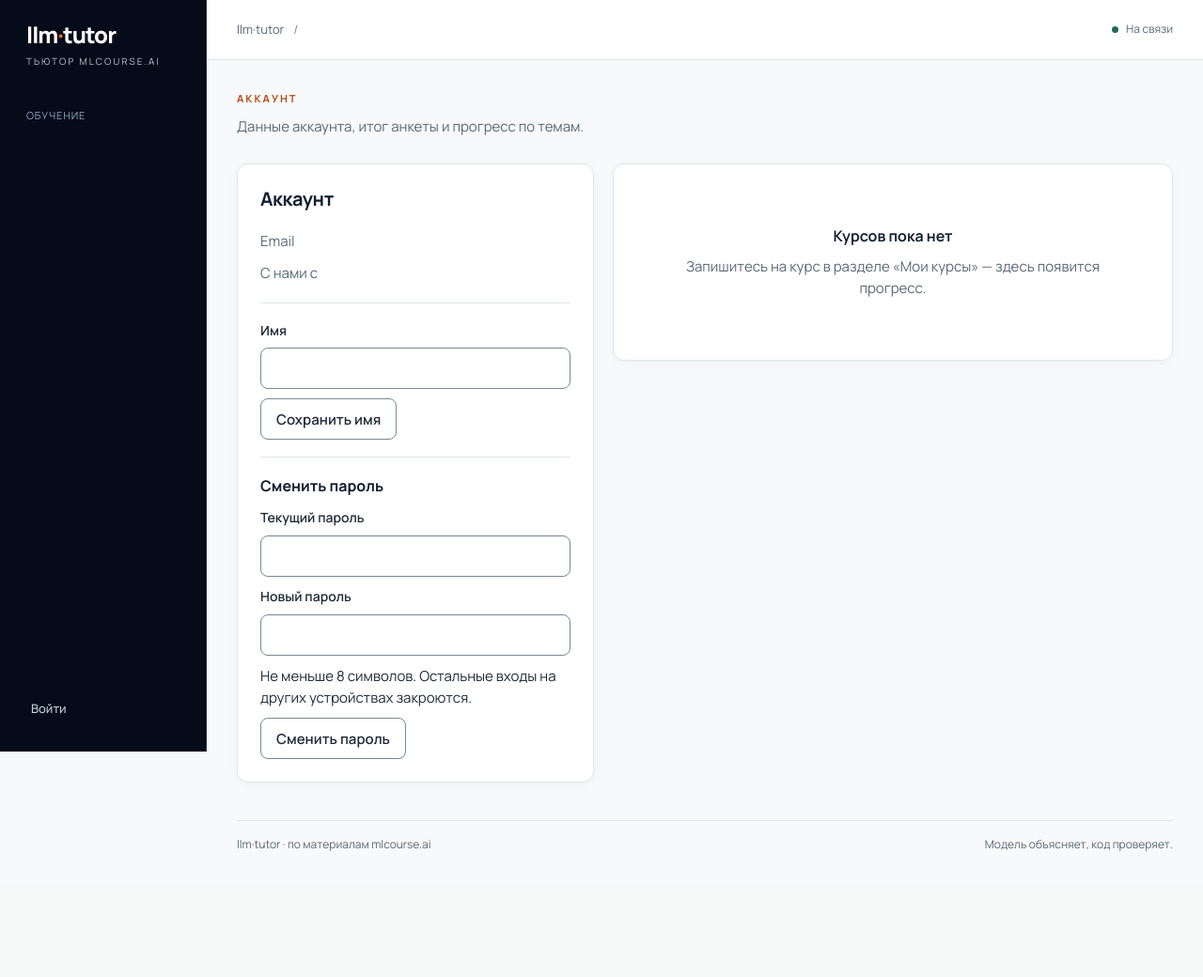
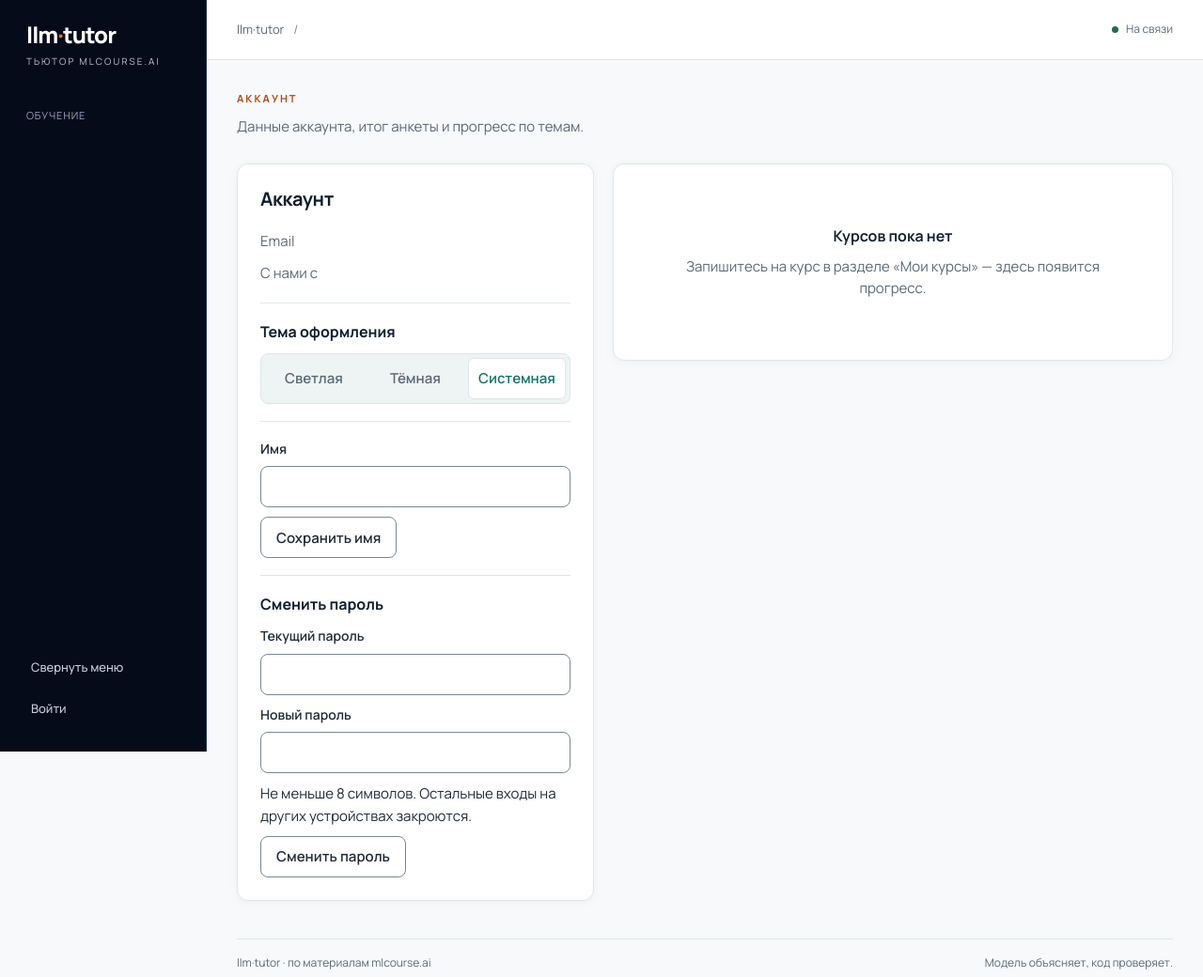
Before and after one commit to shumelkv23-alt/llm-tutor, a Python web app: template src/llm_tutor/web/templates/profile.html in a window 1280 px wide. Shown: the top 1040 px of the page at 94% size. Before the commit the page ends 906 px from the top, so only its background shows below. Run offline with Jinja, Linux system fonts and the light colour scheme; the template is opened without the code that fills it, so the values that code supplies are empty.

Commit message:
Срез 48: доводка дизайна — сворачиваемый сайдбар, тёмная тема
- prefs.js в <head> до отрисовки ставит тему и свёрнутый сайдбар (без мигания,
  без встроенных скриптов — CSP); на занятии сайдбар свёрнут по умолчанию;
- кнопка «Свернуть меню», подписи прячутся только визуально, монограмма «l·t»;
- тёмная тема: системная по умолчанию, выбор в профиле (radiogroup);
- сегменты высотой 44 px; e2e на сайдбар и тему с перезагрузкой.

Co-Authored-By: Claude Opus 5.5 <noreply@anthropic.com>
Claude-Session: https://claude.ai/code/session_01BQL9Ku7GnqFtvvjEnoevsf

```diff
--- a/src/llm_tutor/web/static/css/app.css
+++ b/src/llm_tutor/web/static/css/app.css
@@ -607,7 +607,10 @@ textarea::placeholder {
 }
 
 .segmented button {
-  min-height: 36px;
+  display: inline-flex;
+  align-items: center;
+  gap: 6px;
+  min-height: 44px;
   padding: 6px 14px;
   border: 1px solid transparent;
   border-radius: 6px;
@@ -618,7 +621,8 @@ textarea::placeholder {
 }
 
 .segmented button[aria-pressed="true"],
-.segmented button[aria-selected="true"] {
+.segmented button[aria-selected="true"],
+.segmented button[aria-checked="true"] {
   background: var(--surface);
   border-color: var(--border);
   color: var(--primary-text);
@@ -1292,6 +1296,88 @@ dialog p {
   margin-top: 16px;
 }
 
+/* --- Свёрнутый сайдбар (только на широком экране) --- */
+
+.sidebar-toggle {
+  margin-top: 4px;
+}
+
+@media (min-width: 900px) {
+  :root[data-sidebar="collapsed"] {
+    --sidebar-width: 76px;
+  }
+
+  :root[data-sidebar="collapsed"] .sidebar {
+    padding: 24px 10px;
+  }
+
+  :root[data-sidebar="collapsed"] .brand {
+    padding: 0;
+    text-align: center;
+  }
+
+  :root[data-sidebar="collapsed"] .wordmark {
+    font-size: 0;
+  }
+
+  /* Вместо «llm·tutor» — монограмма «l·t» той же гарнитуры. */
+  :root[data-sidebar="collapsed"] .wordmark::before,
+  :root[data-sidebar="collapsed"] .wordmark::after,
+  :root[data-sidebar="collapsed"] .wordmark-dot {
+    font-size: 24px;
+  }
+
+  :root[data-sidebar="collapsed"] .wordmark::before {
+    content: "l";
+  }
+
+  :root[data-sidebar="collapsed"] .wordmark::after {
+    content: "t";
+  }
+
+  :root[data-sidebar="collapsed"] .brand-caption,
+  :root[data-sidebar="collapsed"] .nav-caption,
+  :root[data-sidebar="collapsed"] .session-info div {
+    display: none;
+  }
+
+  /* Подписи прячем только визуально: у ссылок и кнопок остаётся имя. */
+  :root[data-sidebar="collapsed"] .main-nav a span,
+  :root[data-sidebar="collapsed"] .sidebar-bottom .btn span {
+    position: absolute;
+    width: 1px;
+    height: 1px;
+    overflow: hidden;
+    clip: rect(0, 0, 0, 0);
+    white-space: nowrap;
+  }
+
+  :root[data-sidebar="collapsed"] .main-nav {
+    margin-top: 40px;
+  }
+
+  :root[data-sidebar="collapsed"] .main-nav a,
+  :root[data-sidebar="collapsed"] .sidebar-bottom .btn {
+    justify-content: center;
+    padding: 10px;
+  }
+
+  :root[data-sidebar="collapsed"] .session-info {
+    justify-content: center;
+    padding: 16px 0 8px;
+  }
+
+  :root[data-sidebar="collapsed"] .sidebar-toggle .icon {
+    transform: scaleX(-1);
+  }
+}
+
+@media (max-width: 899px) {
+  .sidebar-toggle {
+    display: none !important;
+  }
+}
+
 /* --- Адаптивность --- */
 
 @media (max-width: 1199px) {
@@ -1495,3 +1581,15 @@ pre code .o,
 pre code .p {
   color: #c9d4df;
 }
+
+/* Выбор темы занимает всю ширину карточки и делит её поровну. */
+.theme-picker .segmented {
+  display: flex;
+}
+
+.theme-picker .segmented button {
+  flex: 1 1 0;
+  justify-content: center;
+  min-width: 0;
+  padding: 6px 8px;
+}
--- a/src/llm_tutor/web/static/js/app.js
+++ b/src/llm_tutor/web/static/js/app.js
@@ -158,10 +158,55 @@ window.App = (() => {
     }
   }
 
+  /* --- Вид: сайдбар и тема (начальное состояние ставит prefs.js) --- */
+
+  function store(key, value) {
+    try {
+      if (value === null) localStorage.removeItem(key);
+      else localStorage.setItem(key, value);
+    } catch {
+      /* без хранилища настройка живёт до перезагрузки */
+    }
+  }
+
+  function syncSidebarButton() {
+    const button = $("#sidebar-toggle");
+    if (!button) return;
+    const collapsed = document.documentElement.dataset.sidebar === "collapsed";
+    button.setAttribute("aria-expanded", String(!collapsed));
+    button.querySelector("span").textContent = collapsed ? "Развернуть меню" : "Свернуть меню";
+    button.title = collapsed ? "Развернуть меню" : "Свернуть меню";
+  }
+
+  function toggleSidebar() {
+    const root = document.documentElement;
+    const collapsed = root.dataset.sidebar !== "collapsed";
+    if (collapsed) root.dataset.sidebar = "collapsed";
+    else delete root.dataset.sidebar;
+    store("llmTutor.sidebar", collapsed ? "collapsed" : "expanded");
+    syncSidebarButton();
+    // Ширина урока поменялась — пусть ползунок пересчитает пределы.
+    window.dispatchEvent(new Event("resize"));
+  }
+
+  /** Тема: "light", "dark" или "system" (как в системе). */
+  function setTheme(theme) {
+    const root = document.documentElement;
+    if (theme === "light" || theme === "dark") root.dataset.theme = theme;
+    else delete root.dataset.theme;
+    store("llmTutor.theme", theme === "system" ? null : theme);
+  }
+
+  function currentTheme() {
+    return document.documentElement.dataset.theme || "system";
+  }
+
   document.addEventListener("DOMContentLoaded", () => {
     checkConnection();
     $("#logout")?.addEventListener("click", logout);
+    $("#sidebar-toggle")?.addEventListener("click", toggleSidebar);
+    syncSidebarButton();
   });
 
-  return { $, icon, connection, notify, request, confirm };
+  return { $, icon, connection, notify, request, confirm, setTheme, currentTheme };
 })();
--- /dev/null
+++ b/src/llm_tutor/web/static/js/prefs.js
@@ -0,0 +1,22 @@
+/* Настройки вида до первой отрисовки: тема и свёрнутый сайдбар.
+ *
+ * Подключается в <head> без defer — иначе страница мигнула бы светлой темой
+ * или развёрнутым сайдбаром. Встроенный скрипт для этого не годится: CSP.
+ * Без localStorage — тема системная, сайдбар по умолчанию для страницы.
+ */
+(() => {
+  const root = document.documentElement;
+  const read = (key) => {
+    try {
+      return localStorage.getItem(key);
+    } catch {
+      return null;
+    }
+  };
+  const theme = read("llmTutor.theme");
+  if (theme === "light" || theme === "dark") root.dataset.theme = theme;
+  const sidebar = read("llmTutor.sidebar");
+  // На занятии сайдбар свёрнут, пока ученик сам его не развернул: ширина — уроку.
+  const collapsed = sidebar ? sidebar === "collapsed" : root.dataset.page === "lesson";
+  if (collapsed) root.dataset.sidebar = "collapsed";
+})();
--- a/src/llm_tutor/web/static/js/profile.js
+++ b/src/llm_tutor/web/static/js/profile.js
@@ -41,7 +41,38 @@
     }
   }
 
+  function syncTheme() {
+    const current = window.App.currentTheme();
+    document.querySelectorAll("[data-theme-choice]").forEach((button) => {
+      const checked = button.dataset.themeChoice === current;
+      button.setAttribute("aria-checked", String(checked));
+      button.tabIndex = checked ? 0 : -1;
+    });
+  }
+
+  function pickTheme(choice, { focus = false } = {}) {
+    window.App.setTheme(choice);
+    syncTheme();
+    if (focus) document.querySelector(`[data-theme-choice="${choice}"]`)?.focus();
+  }
+
   document.addEventListener("DOMContentLoaded", () => {
-    document.querySelectorAll(".profile-form").forEach((form) => form.addEventListener("submit", submit));
+    document.querySelectorAll("form.profile-form").forEach((form) => form.addEventListener("submit", submit));
+    const group = document.querySelector(".theme-picker [role=radiogroup]");
+    if (group) {
+      group.addEventListener("click", (event) => {
+        const button = event.target.closest("[data-theme-choice]");
+        if (button) pickTheme(button.dataset.themeChoice);
+      });
+      group.addEventListener("keydown", (event) => {
+        const moves = { ArrowRight: 1, ArrowDown: 1, ArrowLeft: -1, ArrowUp: -1 };
+        if (!(event.key in moves)) return;
+        event.preventDefault();
+        const choices = ["light", "dark", "system"];
+        const index = choices.indexOf(window.App.currentTheme());
+        pickTheme(choices[(index + moves[event.key] + choices.length) % choices.length], { focus: true });
+      });
+      syncTheme();
+    }
   });
 })();
--- a/src/llm_tutor/web/templates/auth_base.html
+++ b/src/llm_tutor/web/templates/auth_base.html
@@ -6,6 +6,7 @@
   <meta name="theme-color" content="#060b1a">
   <link rel="icon" href="{{ static_url('favicon.svg') }}" type="image/svg+xml">
   <title>{{ page_title }} · llm·tutor</title>
+  <script src="{{ static_url('js/prefs.js') }}"></script>
   <link rel="stylesheet" href="{{ static_url('css/tokens.css') }}">
   <link rel="stylesheet" href="{{ static_url('css/app.css') }}">
   <script src="{{ static_url('js/app.js') }}" defer></script>
--- a/src/llm_tutor/web/templates/base.html
+++ b/src/llm_tutor/web/templates/base.html
@@ -1,11 +1,12 @@
 <!doctype html>
-<html lang="ru" data-icons="{{ static_url('icons.svg') }}">
+<html lang="ru" data-icons="{{ static_url('icons.svg') }}" data-page="{{ active }}">
 <head>
   <meta charset="utf-8">
   <meta name="viewport" content="width=device-width, initial-scale=1">
   <meta name="theme-color" content="#060b1a">
   <link rel="icon" href="{{ static_url('favicon.svg') }}" type="image/svg+xml">
   <title>{% block title %}{{ page_title }}{% endblock %} · llm·tutor</title>
+  <script src="{{ static_url('js/prefs.js') }}"></script>
   <link rel="stylesheet" href="{{ static_url('css/tokens.css') }}">
   <link rel="stylesheet" href="{{ static_url('css/app.css') }}">
   {% block styles %}{% endblock %}
@@ -15,7 +16,7 @@
 <body class="{% block body_class %}{% endblock %}">
   <a class="skip-link" href="#main">К содержимому</a>
   <div class="app-shell">
-    <aside class="sidebar">
+    <aside class="sidebar" id="sidebar">
       <a class="brand" href="/" aria-label="llm·tutor — на главную">
         <span class="wordmark">llm<span class="wordmark-dot">·</span>tutor</span>
         <span class="brand-caption">ТЬЮТОР MLCOURSE.AI</span>
@@ -23,13 +24,14 @@
       <span class="nav-caption">Обучение</span>
       <nav class="main-nav" aria-label="Разделы">
         {% for item in nav %}
-        <a href="{{ item.href }}" data-nav="{{ item.key }}"{% if item.key == active %} aria-current="page"{% endif %}>{{ icon(item.icon) }}<span>{{ item.label }}</span></a>
+        <a href="{{ item.href }}" title="{{ item.label }}" data-nav="{{ item.key }}"{% if item.key == active %} aria-current="page"{% endif %}>{{ icon(item.icon) }}<span>{{ item.label }}</span></a>
         {% endfor %}
       </nav>
       <div class="sidebar-bottom">
+        <button class="btn sidebar-toggle" id="sidebar-toggle" type="button" aria-controls="sidebar" aria-expanded="true">{{ icon('sidebar') }}<span>Свернуть меню</span></button>
         {% if user %}
         <div class="session-info"><span class="avatar" aria-hidden="true">{{ user.initial }}</span><div><strong>{{ user.name }}</strong><span>{{ user.email }}</span></div></div>
-        <button class="btn" id="logout" type="button">{{ icon('logout') }}<span>Выйти</span></button>
+        <button class="btn" id="logout" type="button" title="Выйти">{{ icon('logout') }}<span>Выйти</span></button>
         {% else %}
         <a class="btn" href="/login">{{ icon('user') }}<span>Войти</span></a>
         {% endif %}
--- a/src/llm_tutor/web/templates/profile.html
+++ b/src/llm_tutor/web/templates/profile.html
@@ -10,6 +10,14 @@
       <div><dt>Email</dt><dd>{{ user.email }}</dd></div>
       <div><dt>С нами с</dt><dd>{{ joined }}</dd></div>
     </dl>
+    <div class="profile-form theme-picker">
+      <h3 id="theme-title">Тема оформления</h3>
+      <div class="segmented" role="radiogroup" aria-labelledby="theme-title">
+        <button type="button" role="radio" data-theme-choice="light" aria-checked="false">{{ icon('sun') }}Светлая</button>
+        <button type="button" role="radio" data-theme-choice="dark" aria-checked="false">{{ icon('moon') }}Тёмная</button>
+        <button type="button" role="radio" data-theme-choice="system" aria-checked="false">Системная</button>
+      </div>
+    </div>
     <form class="profile-form" id="rename-form" data-endpoint="/api/me" novalidate>
       <label>Имя<input name="name" type="text" value="{{ user.name }}" maxlength="60" required autocomplete="given-name"></label>
       <p class="field-error" data-error-for="name" hidden></p>
```
Also changed, not shown: src/llm_tutor/web/static/css/tokens.css (+32 -1 lines), tests/e2e/test_prefs.py (added, +117 -0 lines), src/llm_tutor/web/static/icons.svg.
